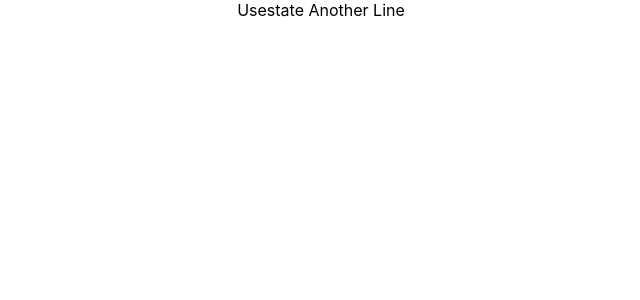
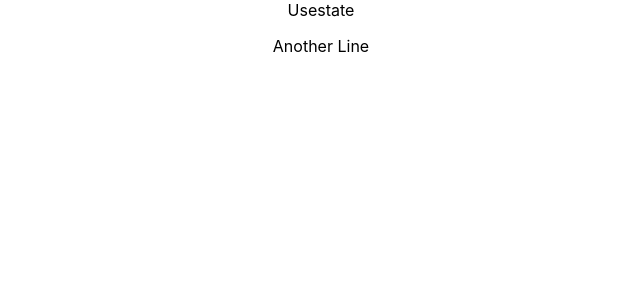
Before and after one commit to Shrifti/usestate, a React (Create React App) app: page / in a window 1280 px wide. Shown: the top 300 px of the page, without its empty margins (319-959 px from the left). Built offline with nearby package versions, Linux system fonts and the light colour scheme.

Commit message:
Added Another Line

```diff
--- a/src/App.js
+++ b/src/App.js
@@ -4,7 +4,7 @@ function App() {
   return (
     <div className="App">
       Usestate
-      Another Line
+      <p>Another Line</p>
     </div>
   );
 }
```
